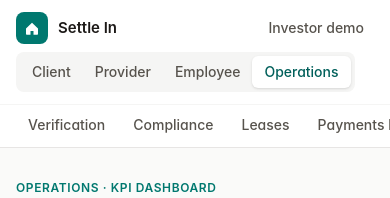
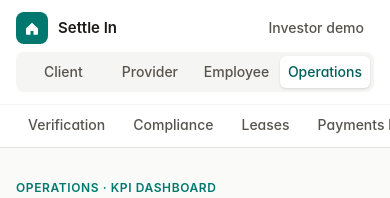
Before and after one commit to lucasmachadocr/proptech-project, a React (Vite) app: page /#/ops/kpis in a window 390 px wide. Shown: the top 198 px of the page. Built offline with nearby package versions, Linux system fonts and the light colour scheme.

Commit message:
feat(mobile): phone-friendly header and inputs

```diff
--- a/src/components/Layout.tsx
+++ b/src/components/Layout.tsx
@@ -49,7 +49,7 @@ export default function Layout() {
       <a href="#main" className="sr-only focus:not-sr-only focus:absolute focus:top-2 focus:left-2 focus:z-[1000] focus:rounded focus:bg-white focus:px-3 focus:py-2">
         Skip to content
       </a>
-      <header className="sticky top-0 z-[500] border-b border-stone-200 bg-white/95 backdrop-blur">
+      <header className="safe-top relative top-0 z-[500] sm:sticky border-b border-stone-200 bg-white/95 backdrop-blur">
         <div className="mx-auto flex max-w-7xl flex-wrap items-center gap-x-6 gap-y-2 px-4 py-3 sm:px-6">
           <NavLink to="/demo" className="flex items-center gap-2.5 rounded-md">
             <span aria-hidden className="grid h-8 w-8 place-items-center rounded-lg bg-teal-700 text-white">
@@ -64,14 +64,14 @@ export default function Layout() {
           </NavLink>
 
           <nav aria-label="Role" className="order-3 w-full sm:order-none sm:w-auto">
-            <div className="inline-flex rounded-lg bg-stone-100 p-1" role="tablist">
+            <div className="flex w-full rounded-lg bg-stone-100 p-1 sm:inline-flex sm:w-auto" role="tablist">
               {ROLES.map((r) => (
                 <button
                   key={r.key}
                   role="tab"
                   aria-selected={role === r.key}
                   onClick={() => navigate(r.home)}
-                  className={cx('rounded-md px-3 py-1.5 text-sm font-medium transition-colors', role === r.key ? 'bg-white text-teal-800 shadow-sm' : 'text-stone-600 hover:text-stone-900')}
+                  className={cx('flex-1 rounded-md px-2 py-1.5 text-sm font-medium transition-colors sm:flex-none sm:px-3', role === r.key ? 'bg-white text-teal-800 shadow-sm' : 'text-stone-600 hover:text-stone-900')}
                 >
                   {r.label}
                 </button>
@@ -111,7 +111,7 @@ export default function Layout() {
         <Outlet />
       </main>
 
-      <footer className="border-t border-stone-200 bg-white">
+      <footer className="safe-bottom border-t border-stone-200 bg-white">
         <div className="mx-auto flex max-w-7xl flex-wrap items-center justify-between gap-2 px-4 py-4 text-xs text-stone-500 sm:px-6">
           <span>
             <strong className="font-semibold text-stone-700">Demo data — fictional.</strong> Companies, providers, units and people are invented for an ESCP PropTech venture project. Commute times are estimates.
--- a/src/components/ui.tsx
+++ b/src/components/ui.tsx
@@ -117,5 +117,5 @@ export const th = 'px-3 py-2 text-left text-xs font-semibold tracking-wide text-
 export const td = 'px-3 py-2.5 align-top';
 export const tableWrap = 'overflow-x-auto rounded-xl border border-stone-200 bg-white shadow-sm';
 export const tableCls = 'w-full min-w-[640px] border-collapse text-sm';
-export const inputCls = 'mt-1 block w-full rounded-lg border border-stone-300 bg-white px-3 py-2 text-sm text-stone-900 shadow-sm focus:border-teal-700 focus:ring-1 focus:ring-teal-700 focus:outline-none';
+export const inputCls = 'mt-1 block w-full rounded-lg border border-stone-300 bg-white px-3 py-2 text-base text-stone-900 shadow-sm sm:text-sm focus:border-teal-700 focus:ring-1 focus:ring-teal-700 focus:outline-none';
 export const labelCls = 'block text-sm font-medium text-stone-700';
```
